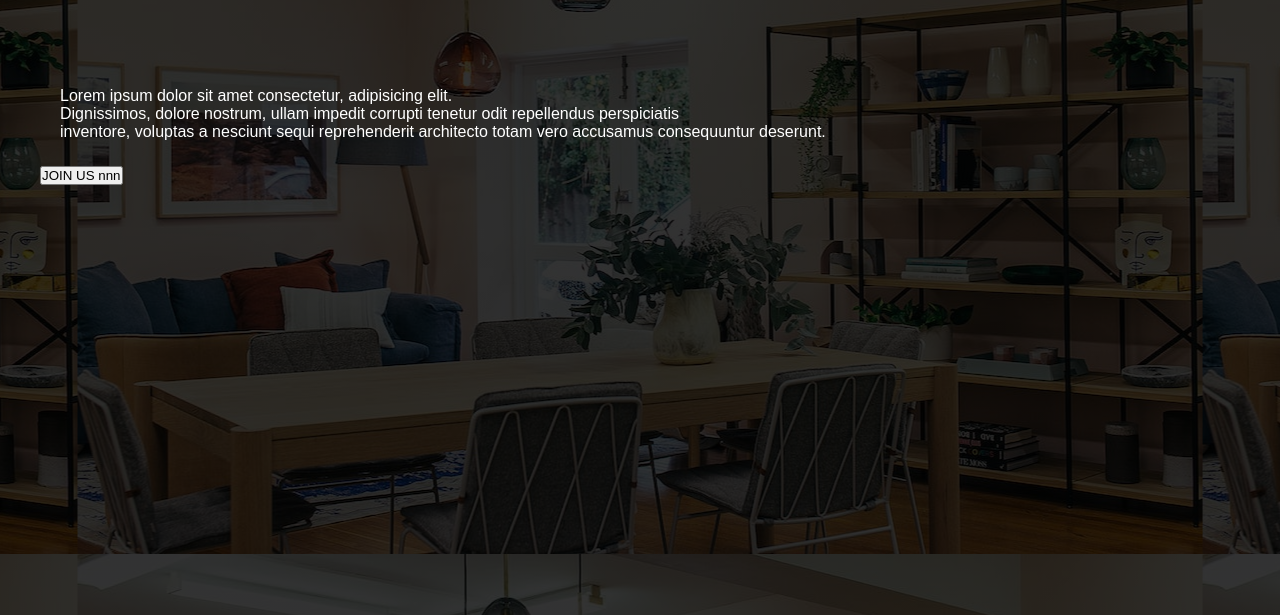
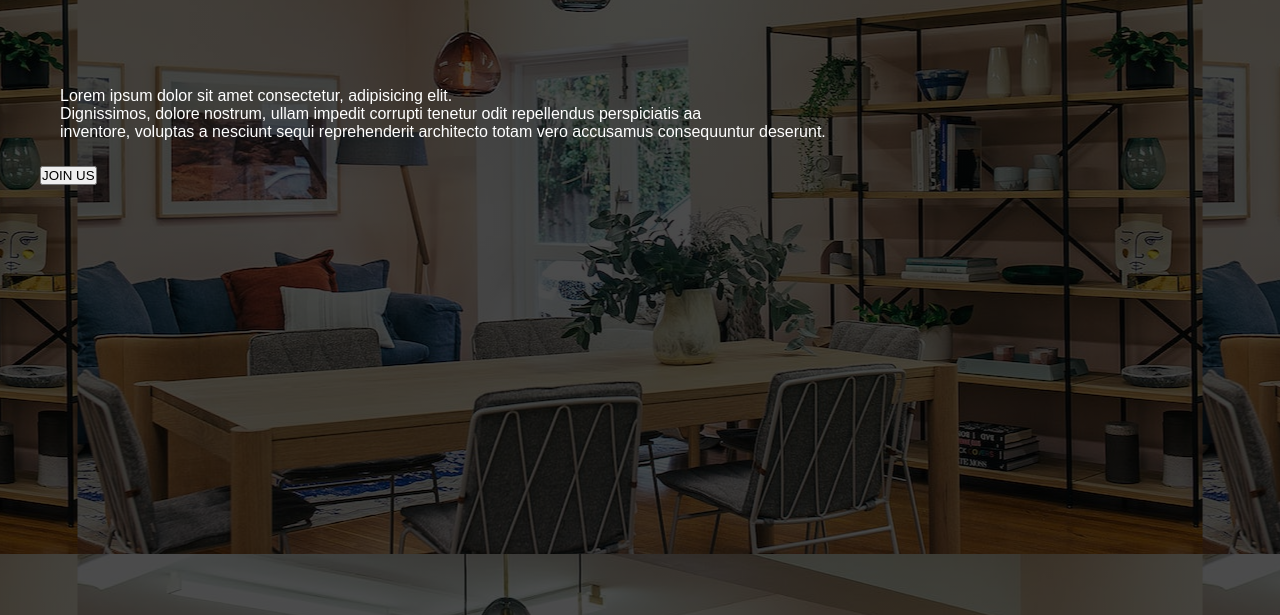
Before and after one commit to natan-teklie/website, a plain HTML site: page index.html in a window 1280 px wide. Shown: the part 257-872 px from the top of the page. Drawn offline with Linux system fonts and the light colour scheme.

Commit message:
updated content section

```diff
--- a/index.html
+++ b/index.html
@@ -31,8 +31,8 @@
         </div>
         <div class="content">
             <h1>Web Design & <br> <span>Development</span> <br>Course</h1>
-            <p class="par">Lorem ipsum dolor sit amet consectetur, adipisicing elit. <br> Dignissimos, dolore nostrum, ullam impedit corrupti tenetur odit repellendus perspiciatis <br> inventore, voluptas a nesciunt sequi reprehenderit architecto totam vero accusamus consequuntur deserunt.</p>
-            <button class="ctn"> <a href#></a>JOIN US nnn </a></button>
+            <p class="par">Lorem ipsum dolor sit amet consectetur, adipisicing elit. <br> Dignissimos, dolore nostrum, ullam impedit corrupti tenetur odit repellendus perspiciatis aa <br> inventore, voluptas a nesciunt sequi reprehenderit architecto totam vero accusamus consequuntur deserunt.</p>
+            <button class="ctn"> <a href#></a>JOIN US</a></button>
         </div>
     </div>
 
--- a/style.css
+++ b/style.css
@@ -5,7 +5,7 @@
 
 .main{
     width: 100%;
-     background: linear-gradient(to top, rgba(0,0,0,0.8)80%,rgba(0,0,0,0.8)80%), url(pgb.jpeg);
+     background: linear-gradient(to top, rgba(0,0,0,0.7)70%,rgba(0,0,0,0.7)70%), url(pgb.jpeg);
     background-position: center;
     height: 109vh;
 
```
